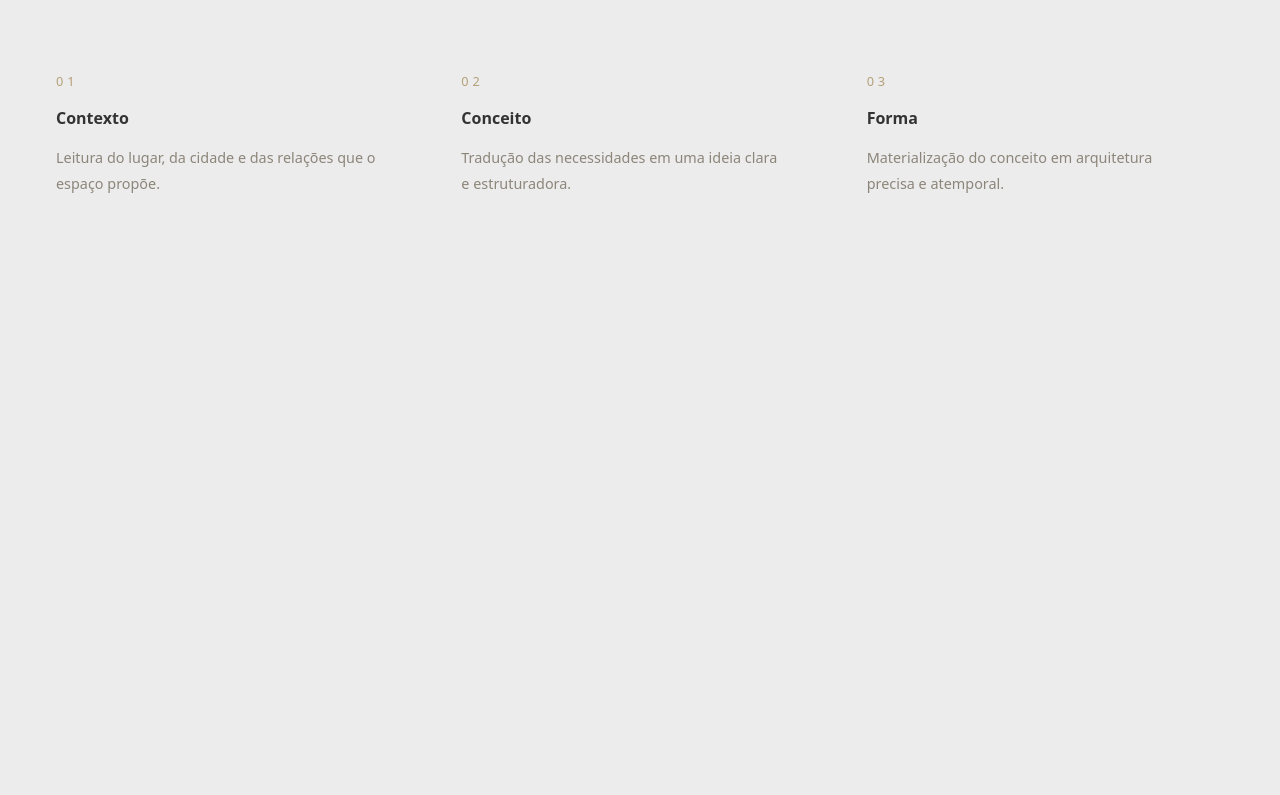
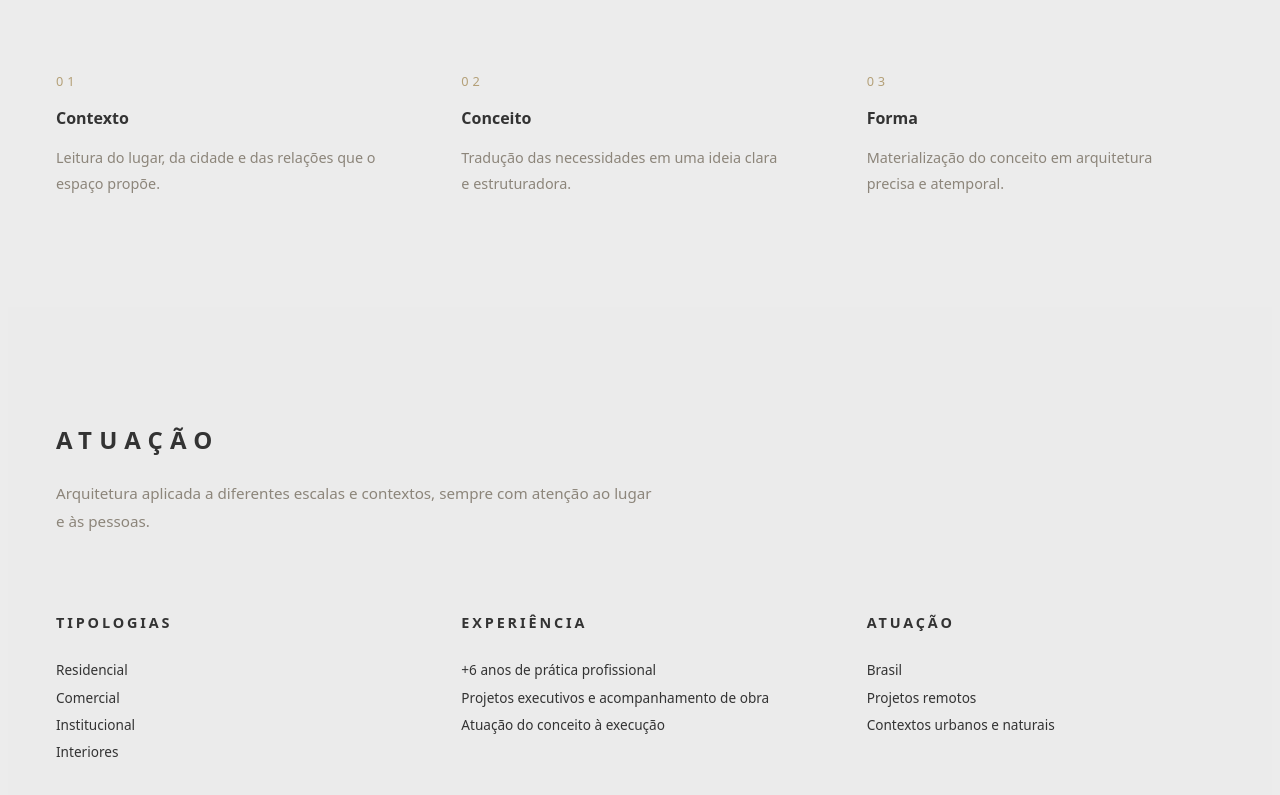
Before and after one commit to jgdlago/architecture-portfolio-frontend, a Vue app: page / in a window 1280 px wide. Shown: the part 3254-4049 px from the top of the page. Before the commit the page ends 3569 px from the top, so only its background shows below. Built offline with nearby package versions, Linux system fonts and the light colour scheme.

Commit message:
feat: adiciona seção de experiência à página inicial com conteúdo e estilo

```diff
--- /dev/null
+++ b/src/components/sections/ExperienceSection.vue
@@ -0,0 +1,102 @@
+<template>
+  <section class="experience">
+    <header>
+      <h2>Atuação</h2>
+      <p>
+        Arquitetura aplicada a diferentes escalas e contextos,
+        sempre com atenção ao lugar e às pessoas.
+      </p>
+    </header>
+
+    <div class="blocks">
+      <div class="block">
+        <h3>Tipologias</h3>
+        <ul>
+          <li>Residencial</li>
+          <li>Comercial</li>
+          <li>Institucional</li>
+          <li>Interiores</li>
+        </ul>
+      </div>
+
+      <div class="block">
+        <h3>Experiência</h3>
+        <ul>
+          <li>+6 anos de prática profissional</li>
+          <li>Projetos executivos e acompanhamento de obra</li>
+          <li>Atuação do conceito à execução</li>
+        </ul>
+      </div>
+
+      <div class="block">
+        <h3>Atuação</h3>
+        <ul>
+          <li>Brasil</li>
+          <li>Projetos remotos</li>
+          <li>Contextos urbanos e naturais</li>
+        </ul>
+      </div>
+    </div>
+  </section>
+</template>
+
+<style scoped>
+.experience {
+  padding: 6rem 3rem;
+  background-color: color-mix(
+    in srgb,
+    var(--background) 90%,
+    transparent
+  );
+  color: var(--primary-text);
+}
+
+.experience header {
+  max-width: 600px;
+  margin-bottom: 4rem;
+}
+
+.experience h2 {
+  font-size: 1.5rem;
+  letter-spacing: 0.3em;
+  text-transform: uppercase;
+  margin-bottom: 1.5rem;
+}
+
+.experience header p {
+  font-size: 0.95rem;
+  line-height: 1.8;
+  color: var(--contrast-brown);
+}
+
+.blocks {
+  display: grid;
+  grid-template-columns: repeat(3, 1fr);
+  gap: 3rem;
+}
+
+.block h3 {
+  font-size: 0.9rem;
+  letter-spacing: 0.2em;
+  text-transform: uppercase;
+  margin-bottom: 1.5rem;
+}
+
+.block ul {
+  list-style: none;
+  padding: 0;
+  margin: 0;
+}
+
+.block li {
+  font-size: 0.85rem;
+  line-height: 2;
+  color: var(--primary-text);
+}
+
+@media (max-width: 768px) {
+  .blocks {
+    grid-template-columns: 1fr;
+  }
+}
+</style>
--- a/src/views/HomeView.vue
+++ b/src/views/HomeView.vue
@@ -3,6 +3,7 @@
 import HeroSection from '@/components/home/HeroSection.vue';
 import Navbar from '@/components/layout/Navbar.vue';
 import AboutSection from '@/components/sections/AboutSection.vue';
+import ExperienceSection from '../components/sections/ExperienceSection.vue';
 import ProcessSection from '../components/sections/ProcessSection.vue';
 </script>
 
@@ -12,4 +13,5 @@ import ProcessSection from '../components/sections/ProcessSection.vue';
   <FeaturedProjects />
   <AboutSection />
   <ProcessSection />
+  <ExperienceSection />
 </template>
```
